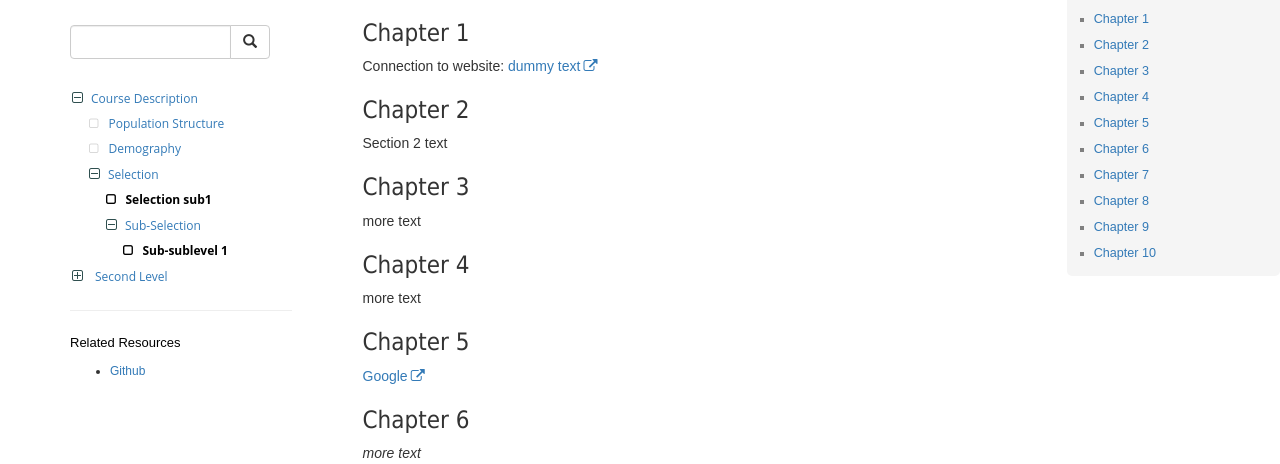
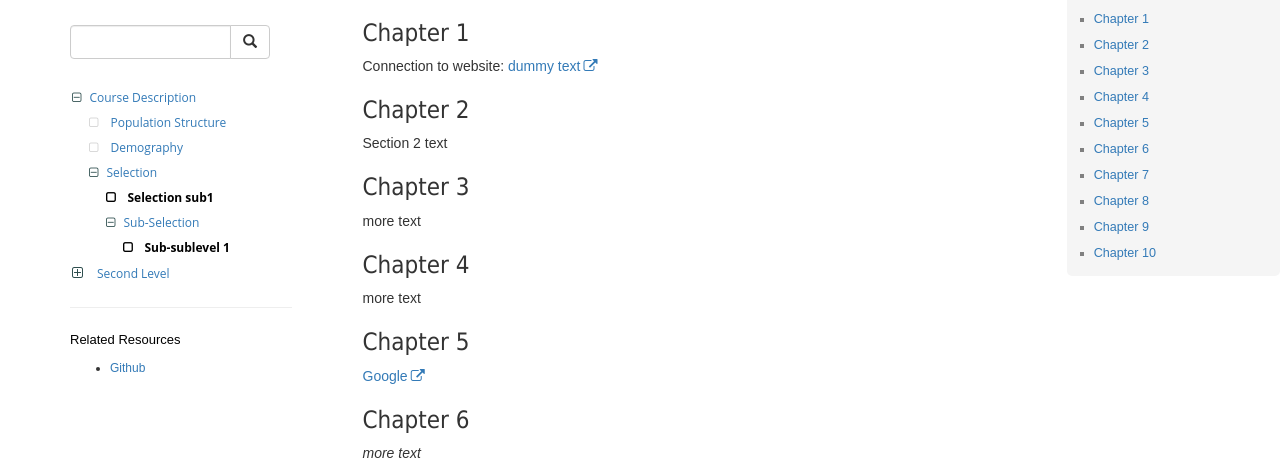
Before and after one commit to adriangeerre/popgen.github.io, a Jekyll site: the page built from _docs/generic/sublevel1.md, in a window 1280 px wide. Shown: the part 142-606 px from the top of the page. Built offline with Jekyll 4.4.1, drawn with Linux system fonts in a browser that asks for light colours.

Commit message:
Population genetics

```diff
--- a/404.html
+++ b/404.html
@@ -7,10 +7,10 @@ toc: false
 
 <p>Sorry, page not found. Please let us know about the broken link.</p>
 
-<div class="searchForm404">
+<!--<div class="searchForm404">
   <form action="search.html" method="get">
   <label for="search-box">Search</label>
   <input type="text" id="search-box" name="query">
   <input type="submit" value="search">
 </form>
-</div>
+</div>-->
--- a/assets/css/sidebar.css
+++ b/assets/css/sidebar.css
@@ -21,7 +21,7 @@
     font-family: 'FontAwesome';
     color: darkslategray;
     font-size:14px;
-    padding-right: 12px;
+    padding-right: 14px;
     text-decoration: none;
 }
 
@@ -35,7 +35,7 @@
     content: '\f096';
     font-family: 'FontAwesome';
     color: lightgray;
-    padding-right: 10px;
+    padding-right: 12px;
     text-decoration: none;
 }
 
@@ -45,7 +45,7 @@
     content: '\f147';
     font-family: 'FontAwesome';
     color: darkslategray;
-    font-size:14px;
+    font-size:12px;
     padding-right: 8px;
 }
 
```
